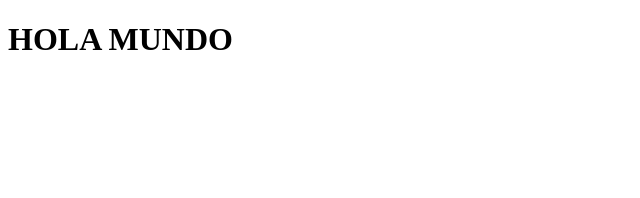
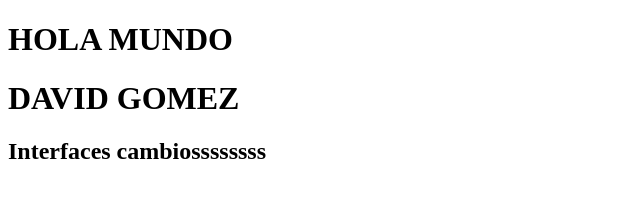
Before and after one commit to DaviRojas/Rojas2001.github.io, a plain HTML site: page index.html in a window 1280 px wide. Shown: the whole page, without its empty margins (0-640 px from the left). Drawn offline with Linux system fonts and the light colour scheme.

Commit message:
Add index.html

```diff
--- a/index.html
+++ b/index.html
@@ -7,5 +7,7 @@
 </head>
 <body>
     <h1>HOLA MUNDO</h1>
+    <h1>DAVID GOMEZ</h1>
+    <h2>Interfaces cambiossssssss</h2>
 </body>
 </html>
```
